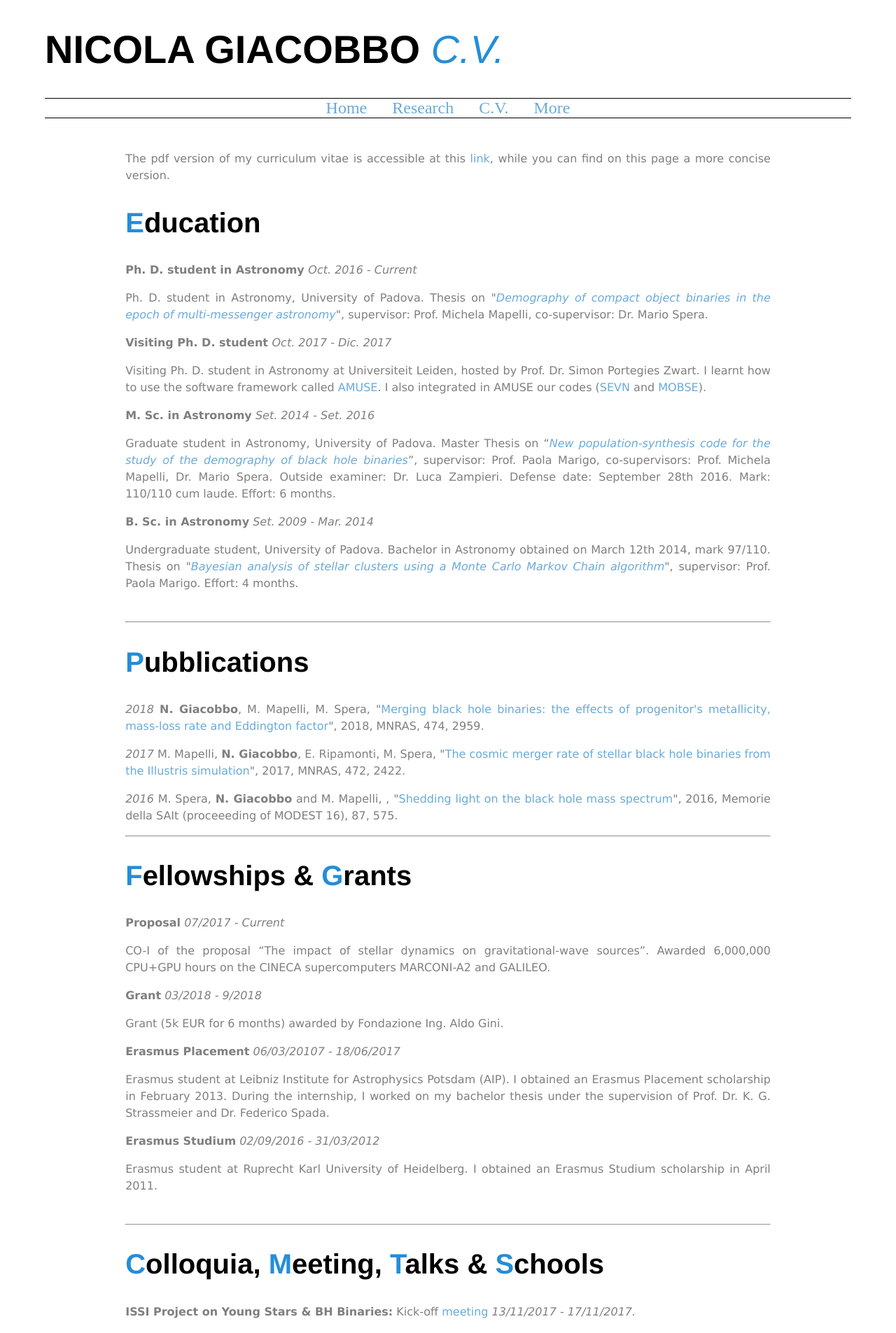
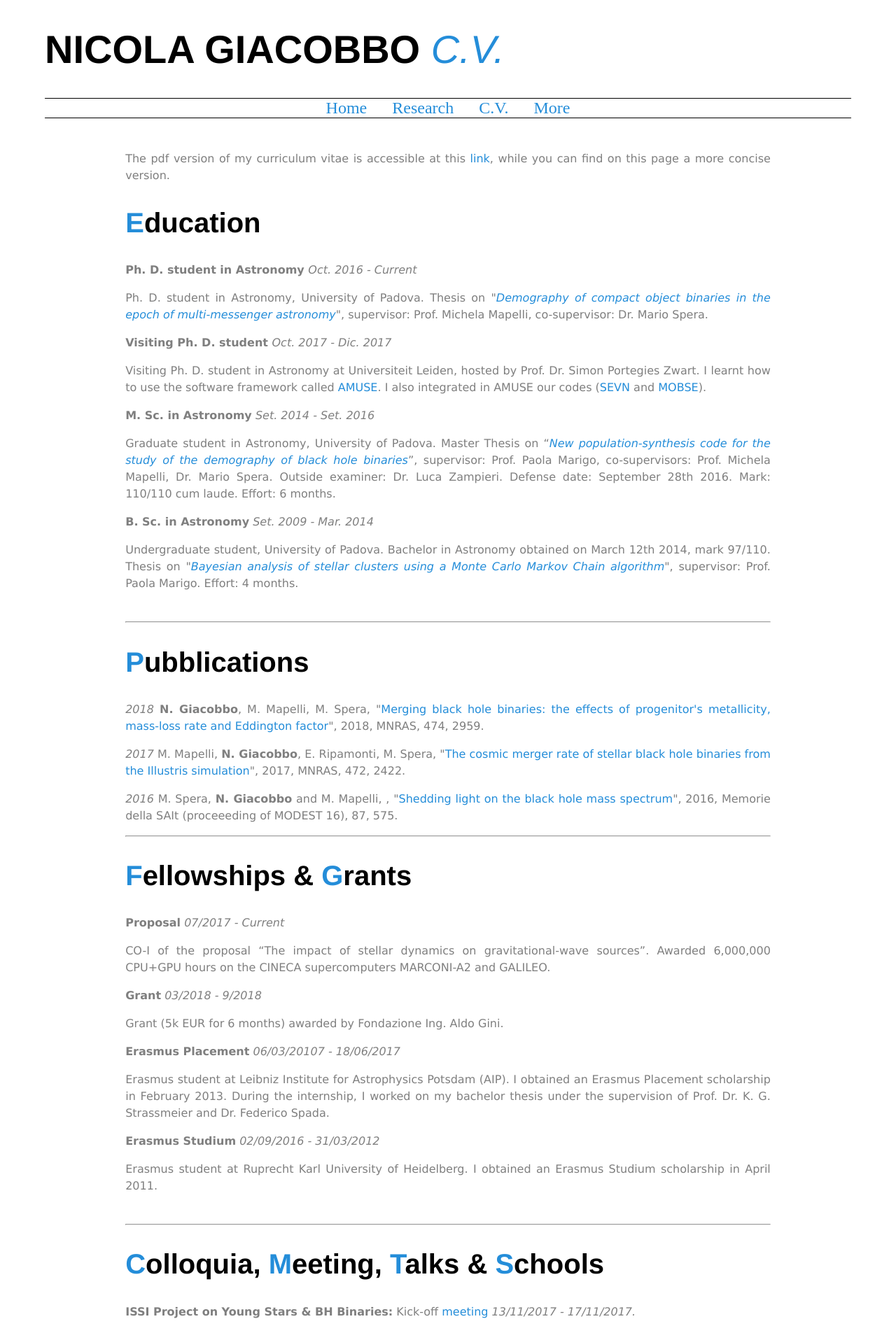
Before and after one commit to GiacobboNicola/giacobbonicola.github.io, a Jekyll site: the page built from item3.html, in a window 1280 px wide. Shown: the top 1905 px of the page at 70% size. Built offline with Jekyll 4.4.1, drawn with Linux system fonts in a browser that asks for light colours.

```diff
--- a/css/cv.css
+++ b/css/cv.css
@@ -86,5 +86,5 @@
 
   a {
     text-decoration: none;
-    color: rgb(106, 170, 217);
+    color: rgb(36, 141, 217);
   }
```
